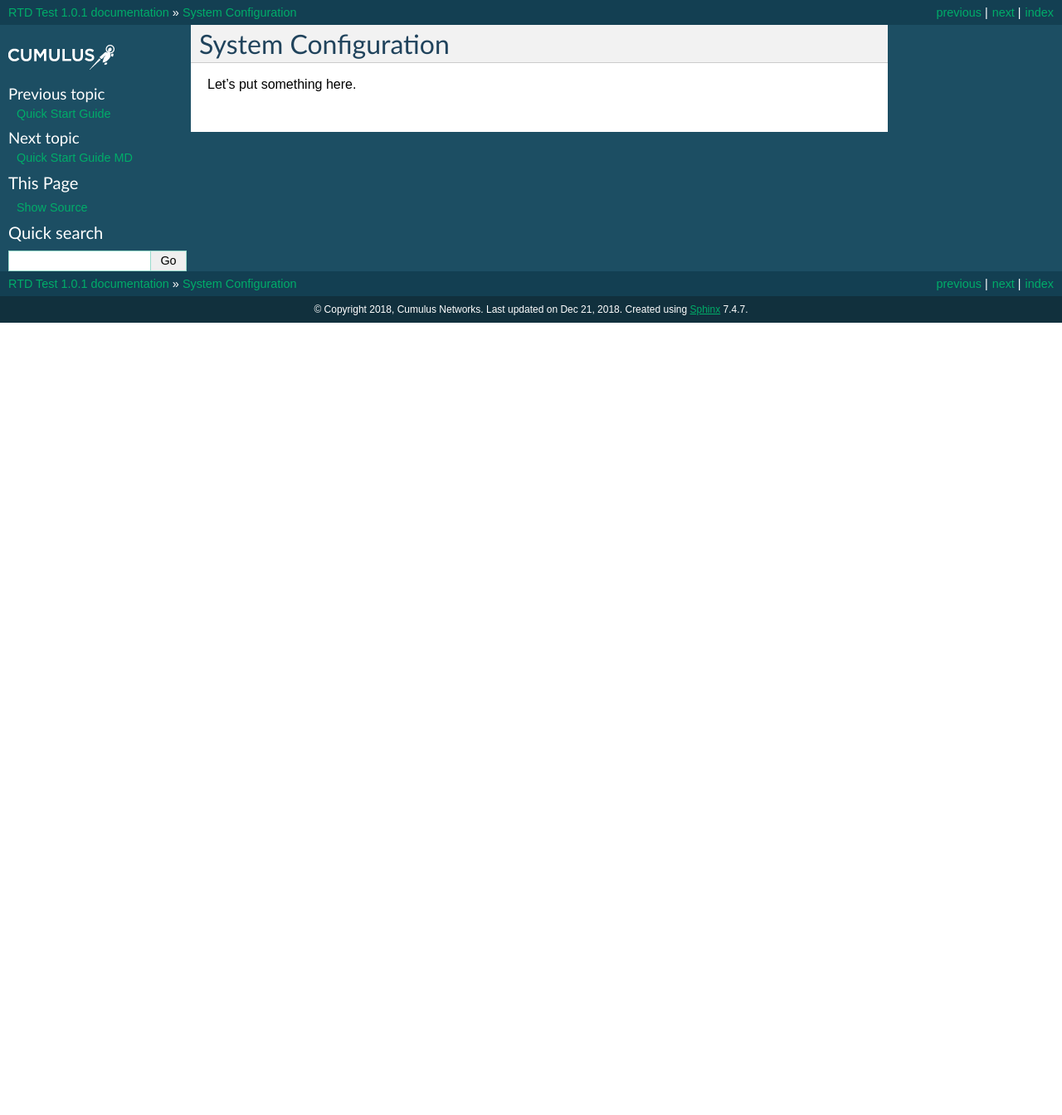
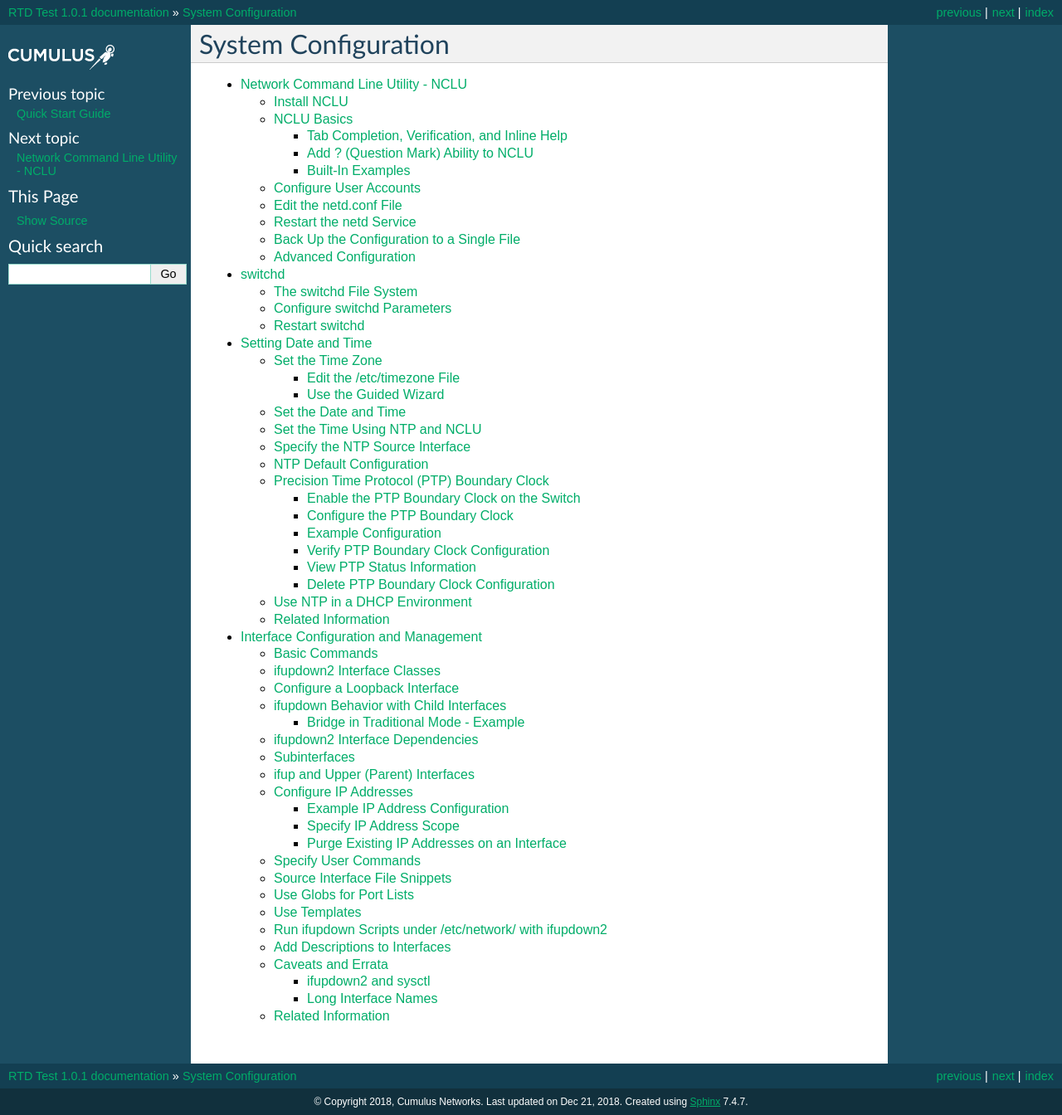
Before and after one commit to desertmonkey/RTDtestRST, a Sphinx documentation site: the page built from docs/system-configuration.rst, in a window 1280 px wide. Shown: the whole page at 83% size. Built offline with Sphinx 7.4.7, drawn with Linux system fonts in a browser that asks for light colours; before the commit the page ends 900 px from its top, so only the background shows below that.

Commit message:
try again?

```diff
--- a/docs/index.rst
+++ b/docs/index.rst
@@ -136,6 +133,10 @@
    :caption: System Configuration
 
    system-configuration
+   nclu
+   interface-configuration-and-management
+   switchd
+   setting-date-and-time
 
 .. toctree::
    :maxdepth: 2
--- a/docs/system-configuration.rst
+++ b/docs/system-configuration.rst
@@ -1,4 +1,9 @@
 System Configuration
 ====================
 
-Let's put something here.
+.. toctree::
+
+   nclu
+   switchd
+   setting-date-and-time
+   interface-configuration-and-management
```
Also changed, not shown: other parts of docs/index.rst (+0 -3 lines).
